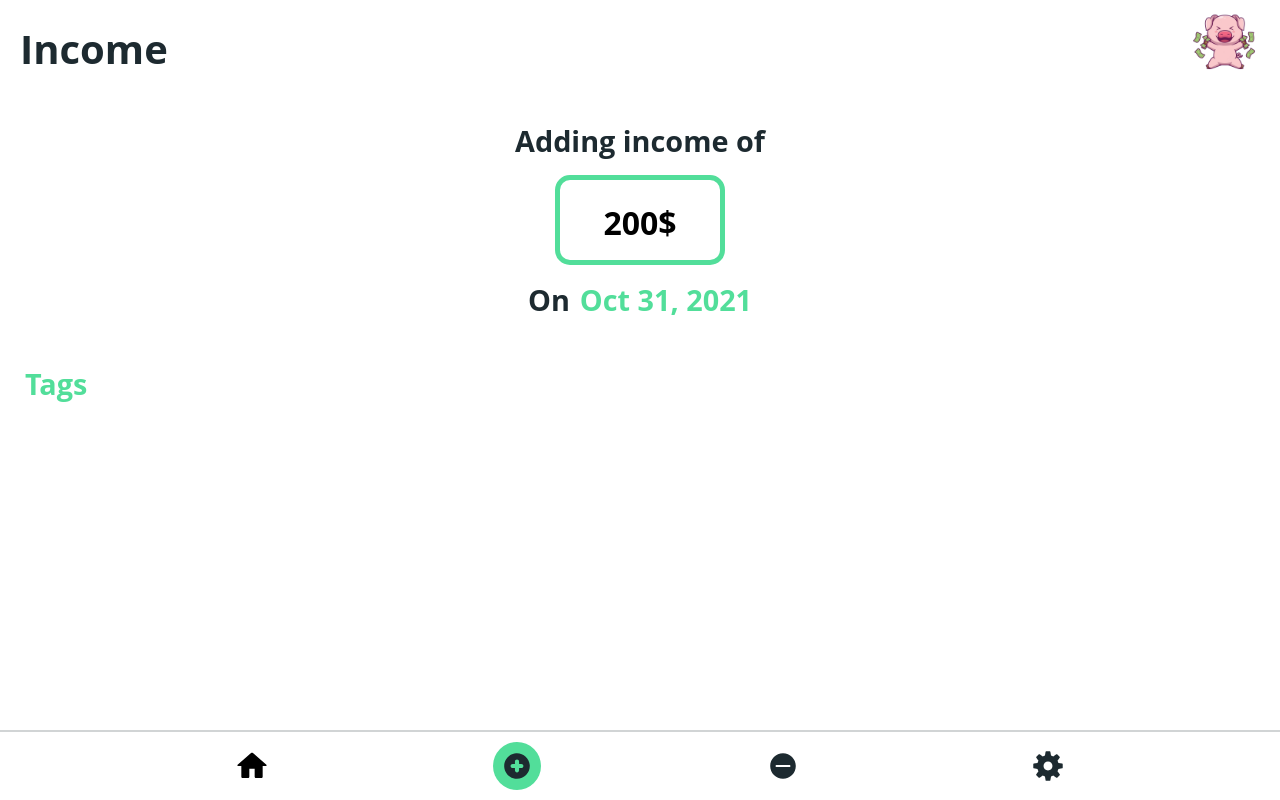
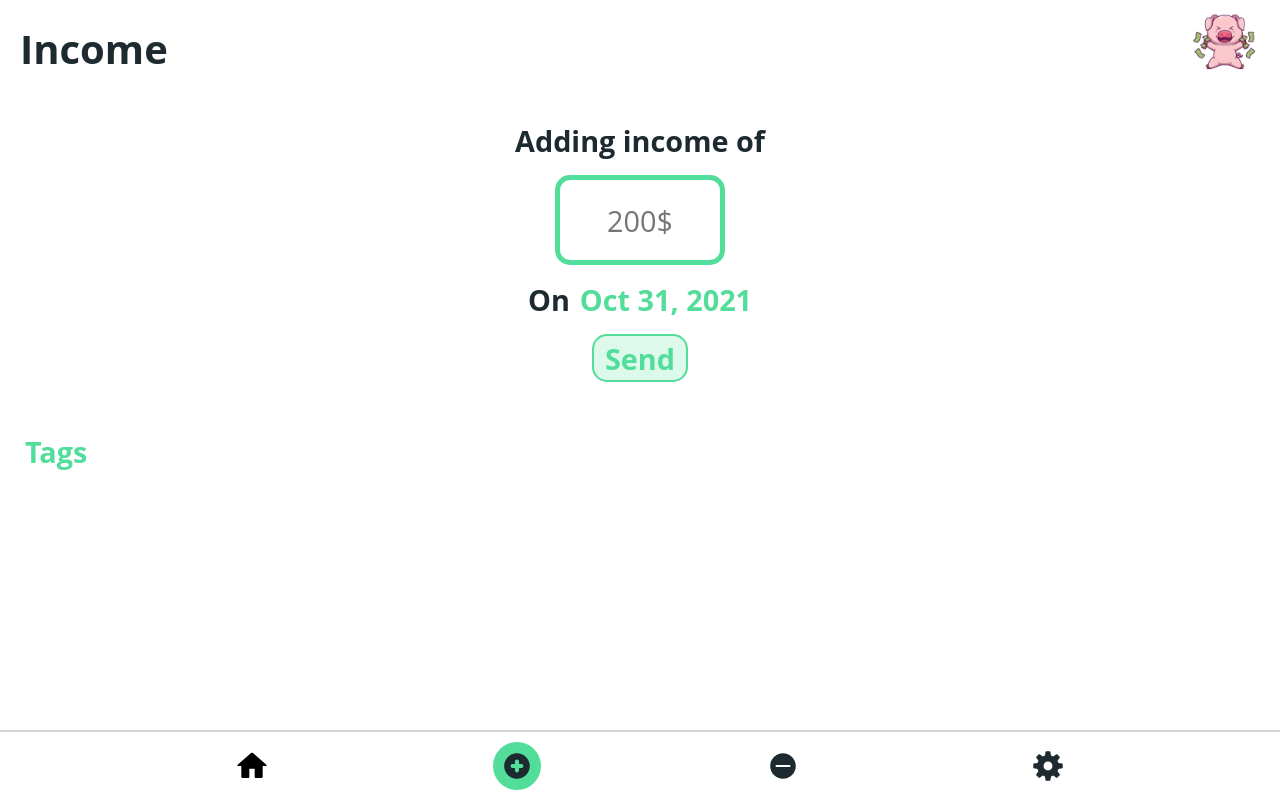
Before and after one commit to massi-fa/PWD-app-configurated, a React (Create React App) app: page /Plus in a window 1280 px wide. Built offline with nearby package versions, Linux system fonts and the light colour scheme.

Commit message:
add element on firestore done and fix errors

```diff
--- a/package.json
+++ b/package.json
@@ -20,6 +20,7 @@
     "react-router-dom": "^6.3.0",
     "react-scripts": "4.0.3",
     "styled-components": "^5.3.5",
+    "toastify-js": "^1.11.2",
     "web-vitals": "^0.2.4",
     "workbox-background-sync": "^5.1.4",
     "workbox-broadcast-update": "^5.1.4",
--- a/src/components/Home/TransactionsBox.jsx
+++ b/src/components/Home/TransactionsBox.jsx
@@ -22,7 +22,7 @@ const TransactionsBox = ({ data }) => (
       if (data !== []) {
         return (
           data.map((element) => (
-            <Transaction type={element.type} name={element.name} value={element.value} key={element.time} />
+            <Transaction type={element.type} name={element.name} value={element.value} key={element.id} />
           ))
         );
       }
--- a/src/components/Plus&Minus/FormMoney.jsx
+++ b/src/components/Plus&Minus/FormMoney.jsx
@@ -1,10 +1,15 @@
 import React, { useState, useEffect, useRef } from 'react';
 import styled from 'styled-components/macro';
 import PropTypes from 'prop-types';
-
+import Toastify from 'toastify-js';
+import firebase from 'firebase/compat';
 import { format } from 'date-fns';
 import { DayPicker } from 'react-day-picker';
+
+import db from '../../services/firestore';
+
 import 'react-day-picker/dist/style.css';
+import 'toastify-js/src/toastify.css';
 
 const Container = styled.div`
   margin-top: 20px;
@@ -23,6 +28,15 @@ const ContainerForm = styled.div`
   justify-content: center;
 `;
 
+const Input = styled.input`
+  width: 8rem;
+  height: 4rem;
+  font-size: 1.8rem;
+  text-align: center;
+  margin: auto;
+  outline: none;
+  border: none;
+`;
 const Text = styled.h1`
   margin:5px;
   font-size: 1.8rem;
@@ -70,6 +84,16 @@ const TextDataPicker = styled.h1`
   text-align: center;
 `;
 
+const ButtonSend = styled.button`
+  margin: 10px auto;
+  width: 6rem;
+  height: 3rem;
+  border-radius: 15px;
+  border: 2px solid;
+  border-color: ${(props) => (props.type === 'income' ? '#52de9a' : '#e76279')};
+  background: ${(props) => (props.type === 'income' ? 'rgba(82, 222, 154, 0.2)' : 'rgba(231, 98, 121, 0.2)')};
+`;
+
 const useClickOutside = (ref, callback, state) => {
   const handleClick = (e) => {
     if (state) {
@@ -87,7 +111,7 @@ const useClickOutside = (ref, callback, state) => {
 };
 
 const FormMoney = ({ type, text }) => {
-  const Money = '200$';
+  const [money, setMoney] = useState('');
   const [pickerState, setPickerState] = useState(false);
   const [date, setDate] = useState(new Date());
   const clickRef = useRef();
@@ -95,10 +119,48 @@ const FormMoney = ({ type, text }) => {
     setPickerState(!pickerState);
   };
   useClickOutside(clickRef, changeState, pickerState);
+  const onClick = () => {
+    if (money !== '') {
+      const moneyValue = parseFloat(money.replace(',', '.'));
+      console.log(moneyValue);
+      const newObj = {
+        name: 'nuovo',
+        type: type.toString(),
+        value: moneyValue,
+        date: firebase.firestore.Timestamp.fromDate(date),
+        id: Math.random().toString(36).substr(2, 9),
+      };
+      console.log(newObj);
+      db.collection('All').add(newObj);
+      Toastify({
+        text: 'Send Completed',
+        duration: 3000,
+        close: true,
+        gravity: 'top',
+        position: 'right',
+        backgroundColor: '#52de9a',
+        stopOnFocus: true,
+        onClick: () => {},
+      }).showToast();
+    } else {
+      Toastify({
+        text: 'Please enter a value',
+        duration: 3000,
+        close: true,
+        gravity: 'top',
+        position: 'right',
+        backgroundColor: '#e76279',
+        stopOnFocus: true,
+        onClick: () => {},
+      }).showToast();
+    }
+    setMoney('');
+  };
+
   let footer = <TextDataPicker>Please pick a day.</TextDataPicker>;
   if (date) {
     const textDate = 'You picked ';
-    const res = format(date, 'PP');
+    const res = format(date, 'P');
     footer = (
       <TextDataPicker>
         {textDate}
@@ -110,12 +172,20 @@ const FormMoney = ({ type, text }) => {
     <Container>
       <Text>{text}</Text>
       <ContainerForm type={type}>
-        <h1>{Money}</h1>
+        <Input
+          type="text"
+          value={money}
+          onChange={(e) => setMoney(e.target.value)}
+          placeholder="200$"
+        />
       </ContainerForm>
       <ContainerTime>
         <Text>On</Text>
         <DateText type={type} onClick={changeState}>{format(date, 'PP')}</DateText>
       </ContainerTime>
+      <ButtonSend type={type} onClick={onClick}>
+        <DateText type={type}>Send</DateText>
+      </ButtonSend>
       <ContainerDataPicker condition={pickerState}>
         <ConstainerBackground ref={clickRef} type={type}>
           <DayPicker
```
Also changed, not shown: 1 other file (tests, documents, lock files or other folders).
